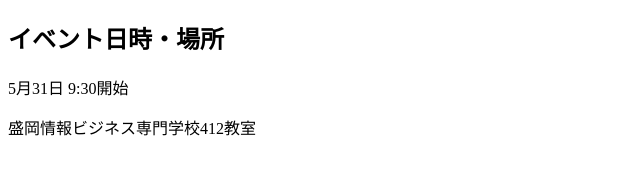
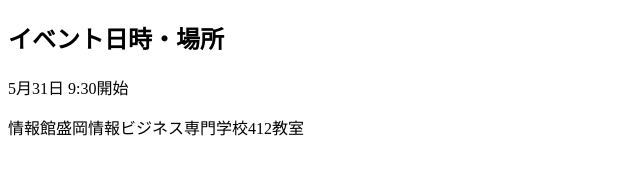
Before and after one commit to Ryosei-Ono/testBranch, a plain HTML site: page index.html in a window 1280 px wide. Shown: the whole page, without its empty margins (0-640 px from the left). Drawn offline with Linux system fonts and the light colour scheme.

Commit message:
[modify]index.htmlの変更

```diff
--- a/index.html
+++ b/index.html
@@ -6,6 +6,6 @@
 <body>
 <h2> イベント日時・場所 </h2>
 <p>5月31日 9:30開始</p>
-<p>盛岡情報ビジネス専門学校412教室</p>
+<p>情報館盛岡情報ビジネス専門学校412教室</p>
 </body>
 </html>
```
